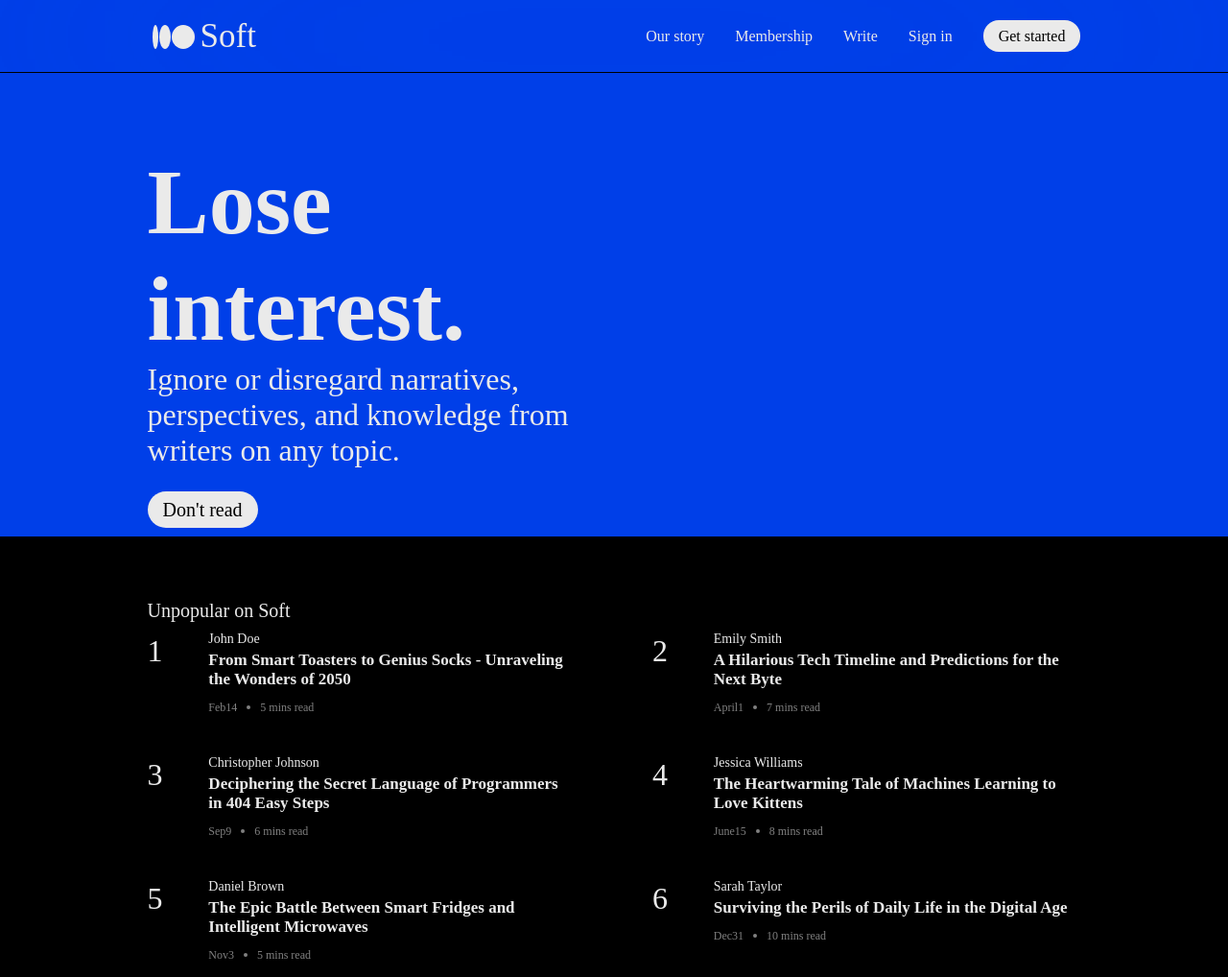
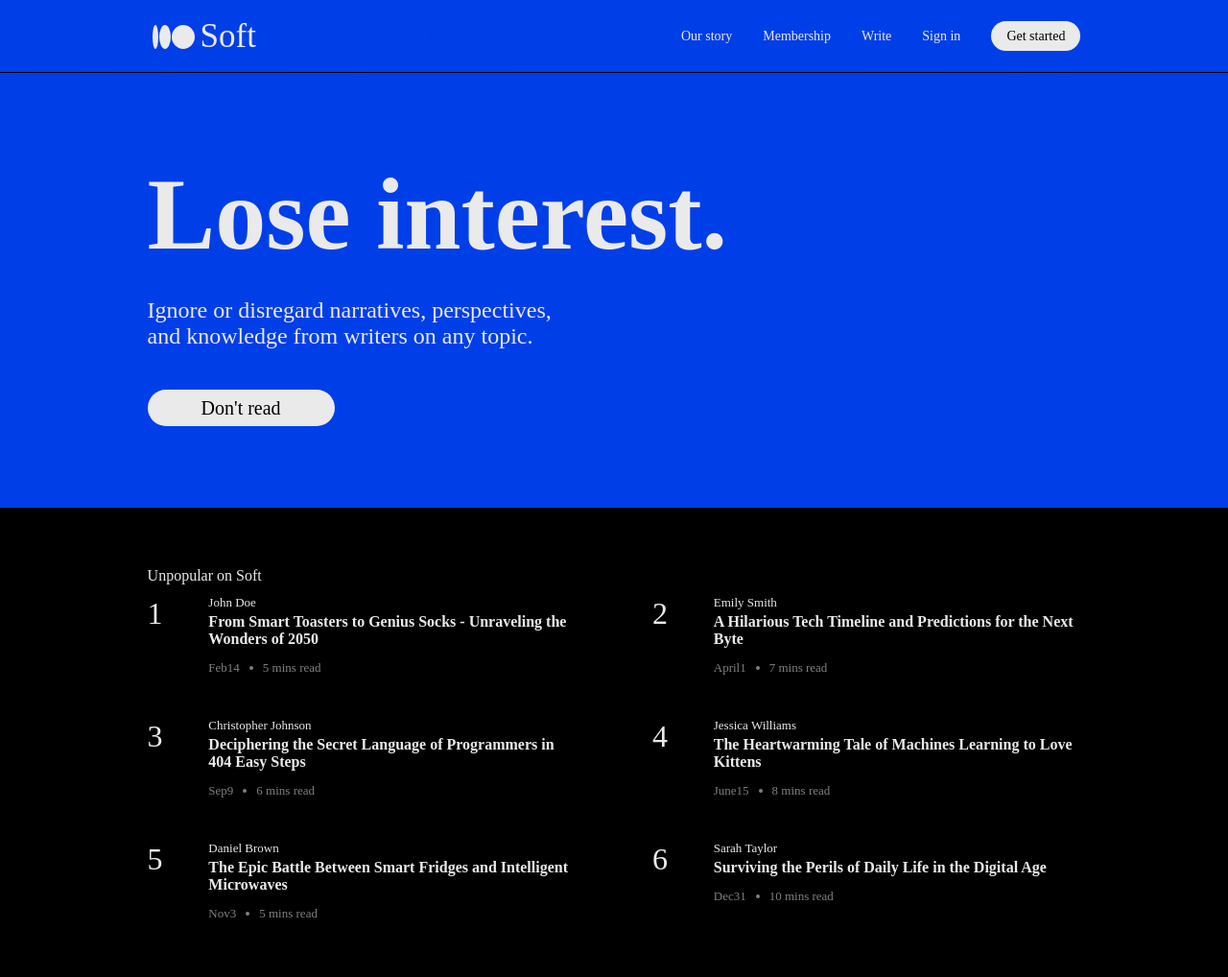
Before and after one commit to McromansSabellano/Soft, a plain HTML site: page index.html in a window 1280 px wide. Shown: the top 1018 px of the page at 96% size. Drawn offline with Linux system fonts and the light colour scheme.

Commit message:
Fixed font sizes

```diff
--- a/css/styles.css
+++ b/css/styles.css
@@ -4,6 +4,15 @@
     --white: #EAEAEA;
     --blue: #003fe8;
     --purple: #a354a5;
+
+    /* Font Sizes */
+    --font-size-xs: 13px;
+    --font-size-sm: 14px;
+    --font-size-md: 16px;
+    --font-size-lg: 20px;
+    --font-size-xl: 24px;
+
+    --font-size-xxxl: 106px;
 }
 
 body {
@@ -90,7 +99,7 @@ nav {
     padding: 0 var(--left-right-spacing);
 }
 
-nav ul {
+.nav-links {
     display: flex;
     align-items: center;
     flex-wrap: wrap;
@@ -98,10 +107,10 @@ nav ul {
     height: 100%;
 }
 
-nav li {
+.nav-links li  {
     display: block;
     margin-left: 2rem;
-    /* width: 100%; */
+    font-size: var(--font-size-sm);
 }
 
 /* HERO SECTION */
@@ -117,39 +126,46 @@ nav li {
 
     padding-top: 75px;
 }
-
+/*
 .hero span {
     width: 50%;
-}
+} */
 
 .text-content {
     color: var(--white);
-
-    /* display: flex; */
+    width: 100%;
     flex-direction: column;
-    margin-bottom: 1rem;
+    /* margin-bottom: 1rem; */
 }
 
 .text-content h1 {
-    font-size: 6rem;
-    margin-bottom: 0;
+    font-size: var(--font-size-xxxl);
+    /* text-wrap: nowrap; */
+    margin-bottom: 25px;
 }
 
 .text-content p {
-    font-size: 2rem;
+    font-size: var(--font-size-xl);
     width: 440px;
     margin-top: 0;
+    margin-bottom: 50px;
 }
 
 .text-content .button {
-    width: 7.5rem;
-    font-size: 20px;
+    /* width: 9rem; */
+    padding: 0.5rem 3.5rem;
+    font-size: var(--font-size-lg);
     height: 2.5rem;
 
     border-radius: 2rem;
 }
 
 /* CONTENT */
+
+.section-header {
+    font-size: var(--font-size-md);
+    /* font-size: 16px; */
+}
 
 .discover {
     grid-area: 2/5/2/7;
@@ -176,6 +192,8 @@ nav li {
 .footer-menu-links li {
     display: block;
     margin-right: 1.5rem;
+
+    font-size: var(--font-size-xs);
 }
 
 .content {
@@ -225,7 +243,7 @@ nav li {
 .metadata {
     display: flex;
     color: grey;
-    font-size: 12px;
+    font-size: var(--font-size-xs);
 }
 
 .dot-divider {
@@ -236,9 +254,9 @@ nav li {
     border-radius: 50%;
 }
 
-.title {
+.trendings .title {
     font-weight: bold;
-    font-size: 17px;
+    font-size: var(--font-size-md);
 
     margin-top: 0;
     margin-bottom: 0;
@@ -249,8 +267,11 @@ nav li {
 }
 
 .profile {
-    font-size: 14px;
     margin-bottom: -10px;
+}
+
+.profile-name {
+    font-size: var(--font-size-xs);
 }
 
 .tags {
@@ -268,6 +289,8 @@ nav li {
 .tags li {
     margin: .75rem .5rem .75rem 0;
     display: block;
+
+    font-size: var(--font-size-sm);
 }
 
 .header {
@@ -276,6 +299,18 @@ nav li {
 
 .discover-more {
     color: var(--purple);
+    font-size: var(--font-size-sm);
+}
+
+/* DAILIES */
+
+.dailies .title{
+    font-size: var(--font-size-lg);
+    font-weight: 1000;
+}
+
+.dailies .preview {
+    font-size: var(--font-size-md);
 }
 
 /* FOOTER SECTION */
@@ -314,6 +349,8 @@ footer .circle {
 footer li {
     display: block;
     margin-right: 1rem;
+
+    font-size: var(--font-size-xs);
 }
 
 footer ul {
--- a/index.html
+++ b/index.html
@@ -17,7 +17,7 @@
                 </div>
                 <p>Soft</p>
             </span>
-            <ul>
+            <ul class="nav-links">
                 <li><a href="">Our story</a></li>
                 <li><a href="">Membership</a></li>
                 <li><a href="">Write</a></li>
@@ -33,11 +33,11 @@
                 <p>Ignore or disregard narratives, perspectives, and knowledge from writers on any topic.</p>
                 <a href="" class="button">Don't read</a>
             </span>
-            <span></span>
+            <!-- <span></span> -->
         </section>
         <section class="content">
             <section class="trendings">
-                <p class="header">Unpopular on Soft</p>
+                <p class="section-header">Unpopular on Soft</p>
                 <section class="article-group">
                     <article class="article">
                         <p class="article-rank"></p>
@@ -139,6 +139,7 @@
                                 <p class="profile-name">Sarah Taylor</p>
                             </section>
                             <p class="title">Surviving the Perils of Daily Life in the Digital Age</p>
+                            <p class="preview"></p>
                             <section class="metadata">
                                 <p class="date">Dec31</p>
                                 <div class="dot-divider"></div>
@@ -148,7 +149,7 @@
                     </article>
             </section>
             <section class="discover">
-                <p class="header">Ignore what matters to you</p>
+                <p class="section-header">Ignore what matters to you</p>
                 <section class="tags">
                     <ul>
                         <li><a class="button">Programming</a></li>
```
